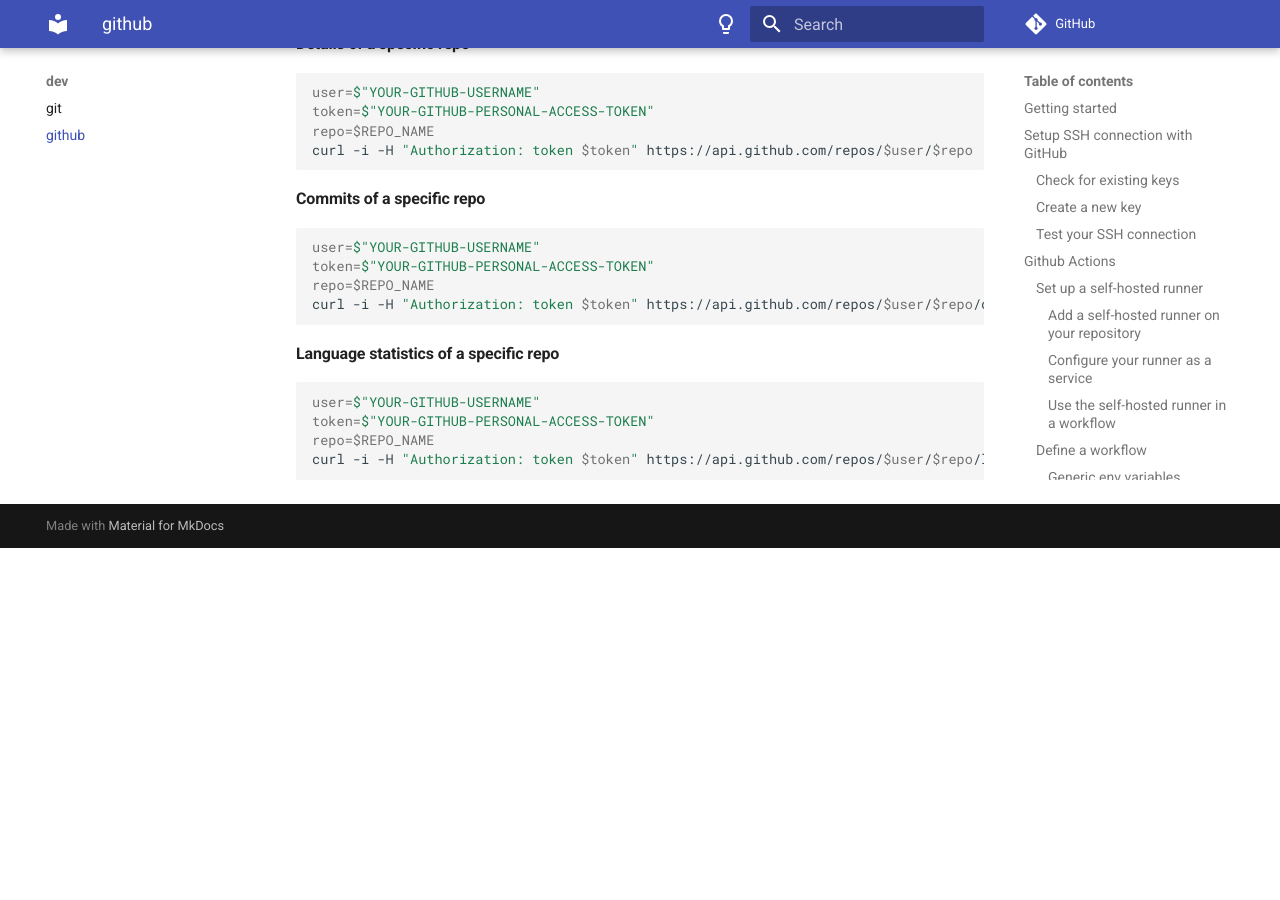
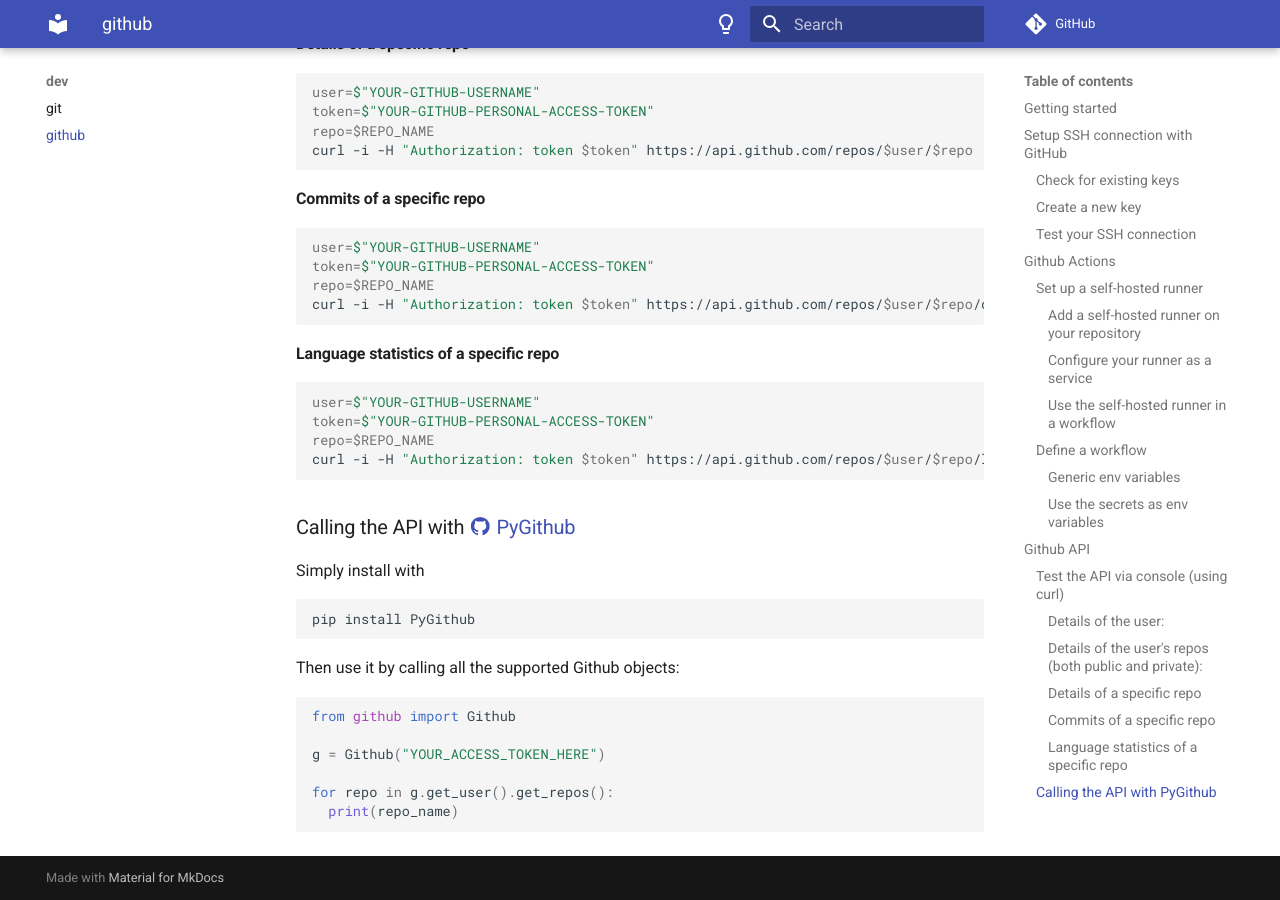
Before and after one commit to sannae/the-notebook, an MkDocs documentation site: the page built from docs/dev/github.md, in a window 1280 px wide and 900 px high, scrolled down 3683 px. Built offline with MkDocs 1.6.1 and Material for MkDocs 9.7.7, drawn with Linux system fonts in a browser that asks for light colours; comment, search, counter and statistics services are not loaded; before the commit the page ends 4231 px from its top, so only the background shows below that.

Commit message:
testing override

````diff
--- a/docs/dev/github.md
+++ b/docs/dev/github.md
@@ -171,3 +171,20 @@
 repo=$REPO_NAME
 curl -i -H "Authorization: token $token" https://api.github.com/repos/$user/$repo/languages
 ```
+
+### Calling the API with [:material-github: PyGithub](https://github.com/PyGithub/PyGithub)
+
+Simply install with
+```bash
+pip install PyGithub
+```
+
+Then use it by calling all the supported Github objects:
+```python
+from github import Github
+
+g = Github("YOUR_ACCESS_TOKEN_HERE")
+
+for repo in g.get_user().get_repos():
+  print(repo_name)
+```
````
Also changed, not shown: docs/index.md (+2 -0 lines), overrides/index.html (renamed from overrides/main.html).
